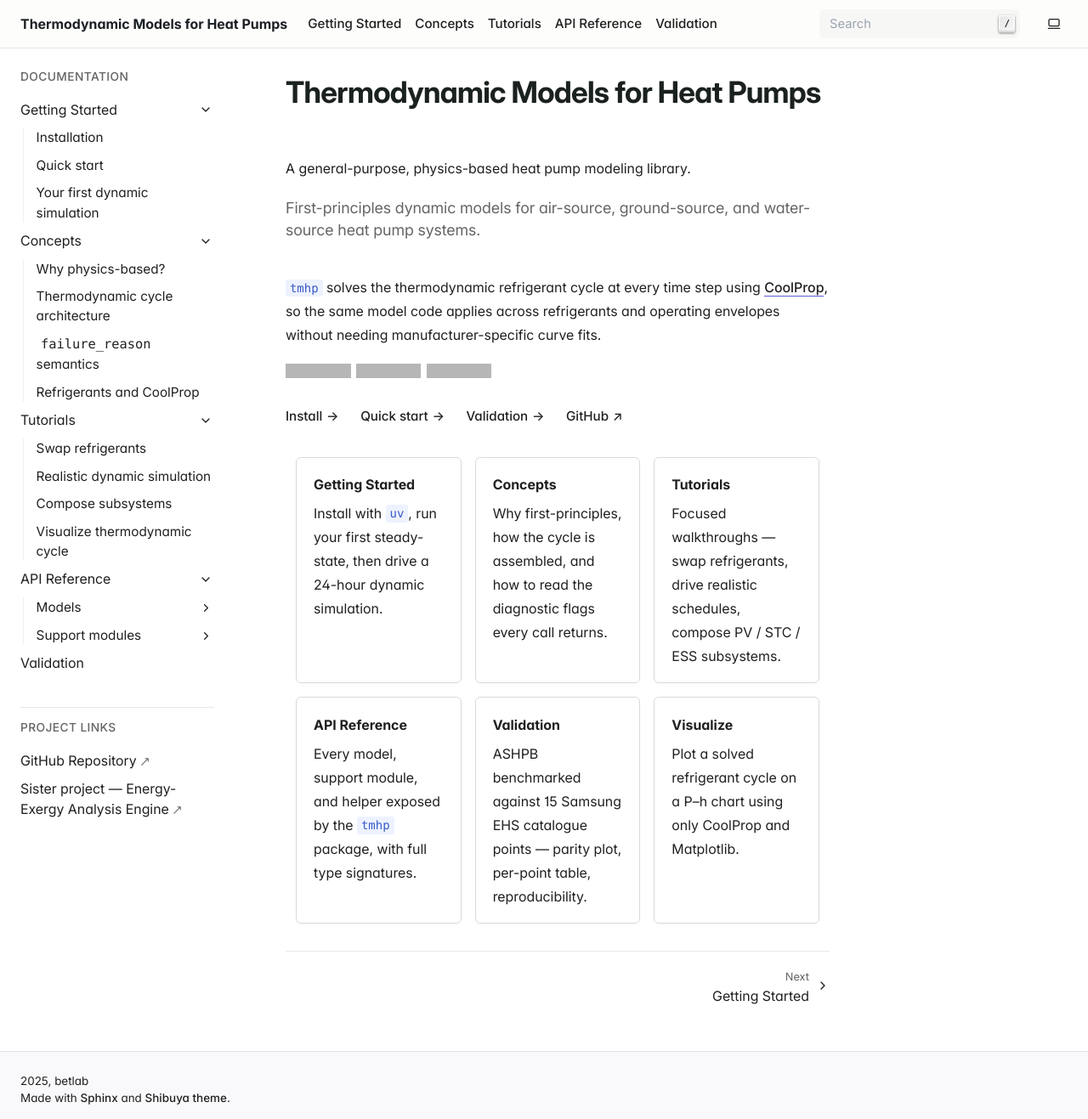
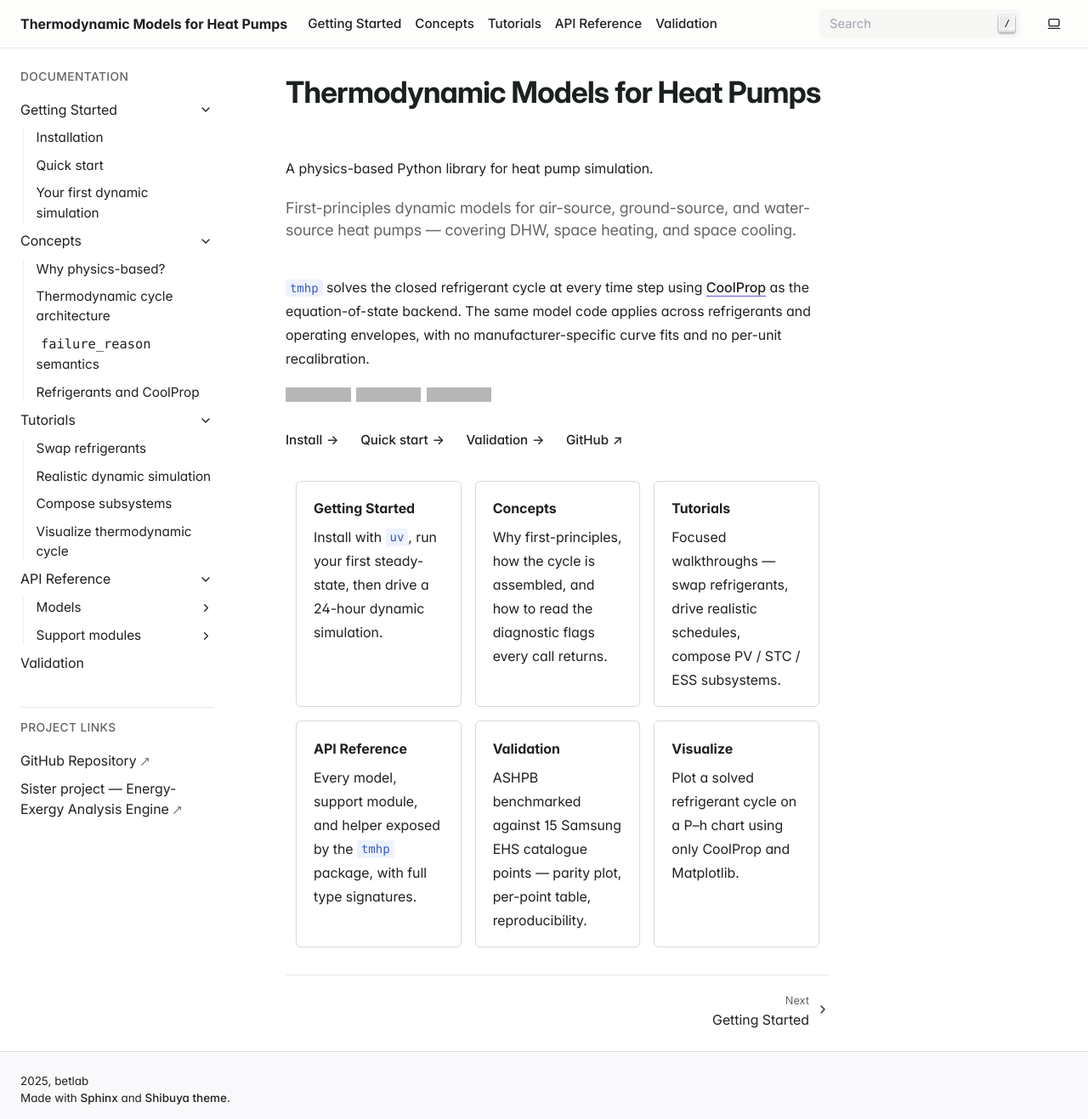
Before and after one commit to bet-lab/tmhp, a Sphinx documentation site: the page built from docs/source/index.rst, in a window 1280 px wide and 1317 px high. Shown: the whole window at 85% size. Built offline with Sphinx 7.4.7, drawn with Linux system fonts in a browser that asks for light colours; grey boxes are pictures that could not be loaded.

Commit message:
docs: tighten landing page lead
Spell out the demand-side coverage (DHW, space heating, space cooling)
on the front page and reword the CoolProp paragraph so the
no-recalibration promise reads on first pass.

```diff
--- a/docs/source/index.rst
+++ b/docs/source/index.rst
@@ -4,17 +4,19 @@
 Thermodynamic Models for Heat Pumps
 ===================================
 
-A general-purpose, physics-based heat pump modeling library.
+A physics-based Python library for heat pump simulation.
 
 .. rst-class:: lead
 
    First-principles dynamic models for air-source, ground-source, and
-   water-source heat pump systems.
+   water-source heat pumps — covering DHW, space heating, and space
+   cooling.
 
-``tmhp`` solves the thermodynamic refrigerant cycle at every time
-step using `CoolProp <http://www.coolprop.org>`_, so the same model
-code applies across refrigerants and operating envelopes without
-needing manufacturer-specific curve fits.
+``tmhp`` solves the closed refrigerant cycle at every time step using
+`CoolProp <http://www.coolprop.org>`_ as the equation-of-state
+backend. The same model code applies across refrigerants and
+operating envelopes, with no manufacturer-specific curve fits and no
+per-unit recalibration.
 
 .. container:: hero-badges
 
```
